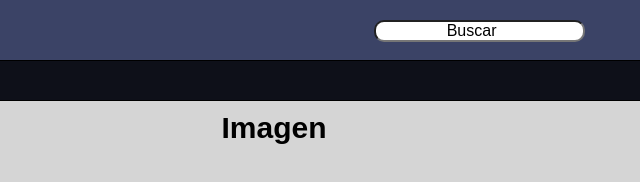
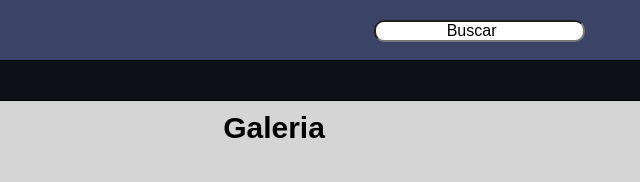
Before and after one commit to agdres/Primera_PracticaFlexBox, a plain HTML site: page index.html in a window 1280 px wide. Shown: the top 182 px of the page, 366-1006 px from the left. Drawn offline with Linux system fonts and the light colour scheme.

Commit message:
renombrar_h1

```diff
--- a/index.html
+++ b/index.html
@@ -30,7 +30,7 @@
     <main>
         <section class="main-conten">
             <div class="main-conten__box">
-                <h1>Imagen</h1>
+                <h1>Galeria</h1>
                 <div class="main-conten__box-img">
 
                 </div>
```
